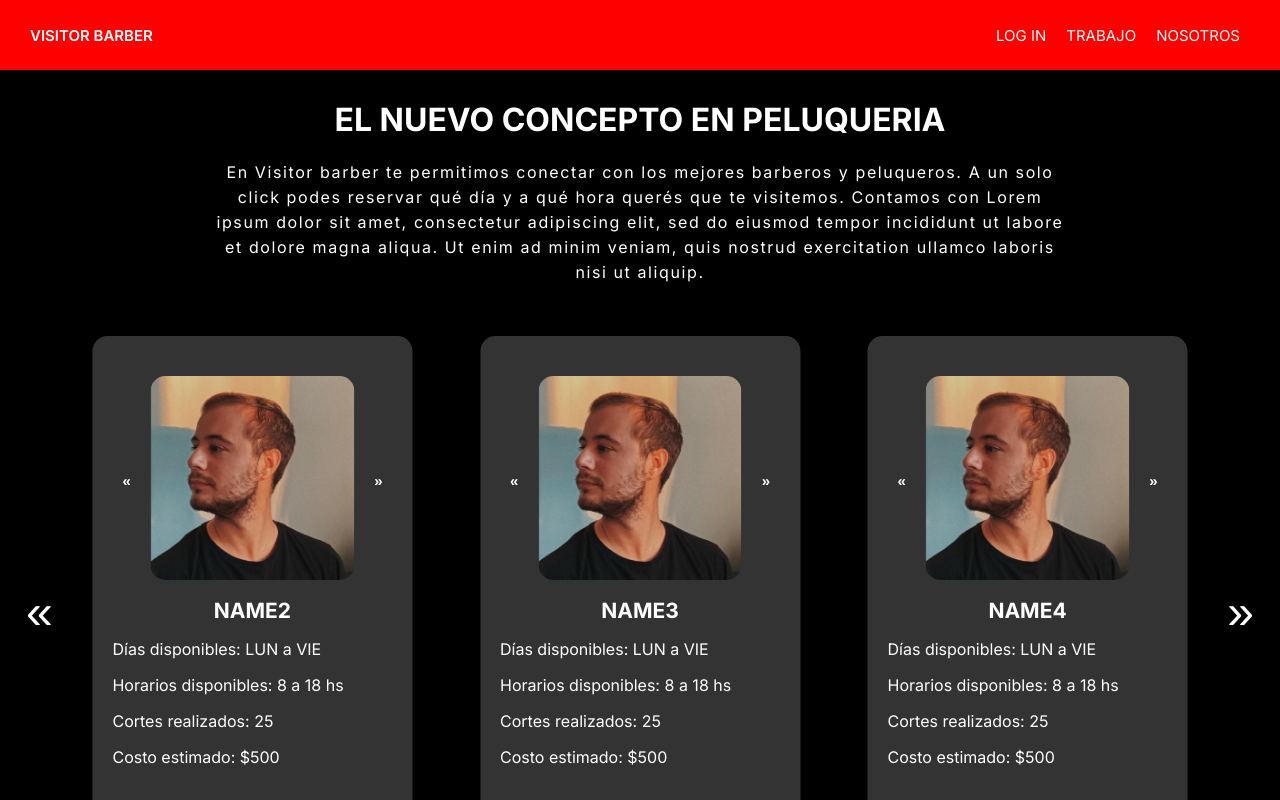
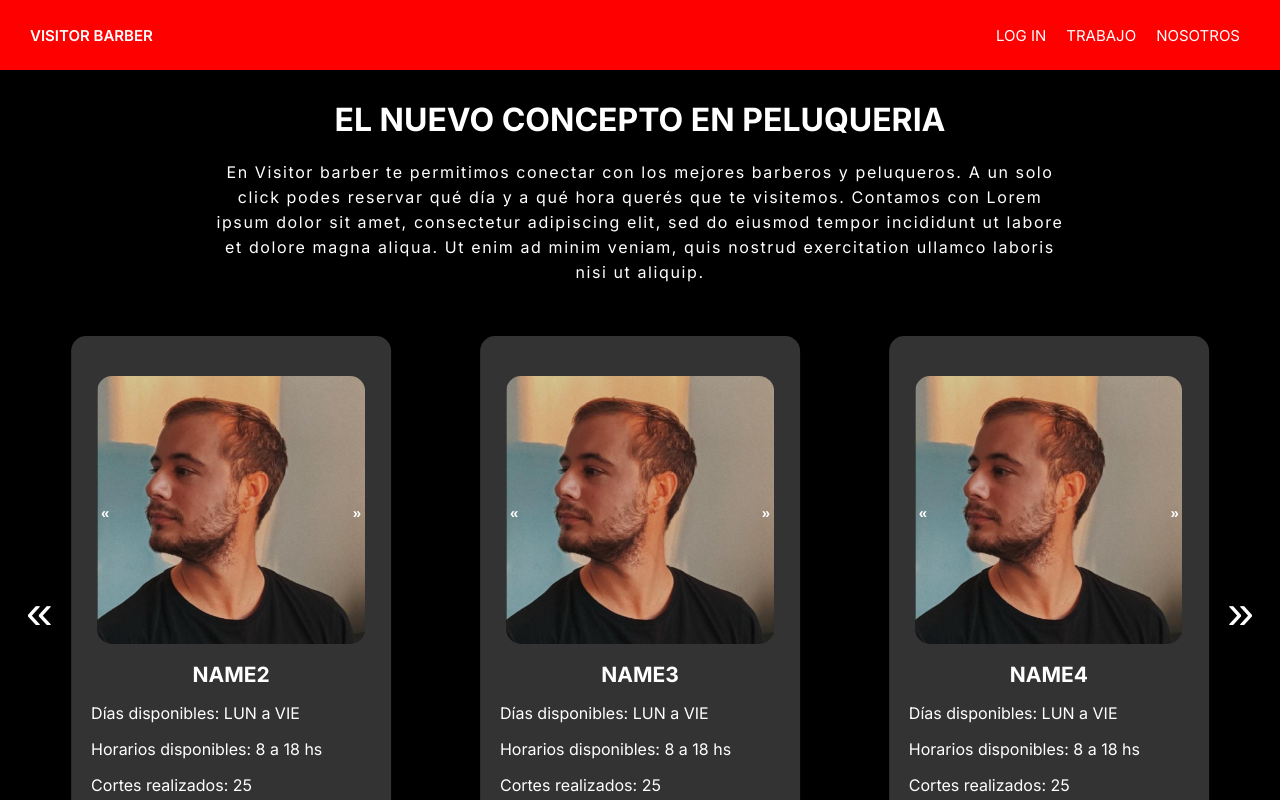
Before and after one commit to perassijulian/VisitorBarber, a React (Create React App) app: page / in a window 1280 px wide. Built offline with nearby package versions, Linux system fonts and the light colour scheme.

Commit message:
responsive

```diff
--- a/src/Carousel.scss
+++ b/src/Carousel.scss
@@ -1,29 +1,30 @@
-.carousel-container{
+@import './Variables.scss';
+
+.carousel{
     width: 100%;
     display:flex;
-}
 
-.carousel {
+
+    &--pause {
         overflow: hidden;
         width: 100%;
     }
 
-.inner{
+    &--inner{
         white-space: nowrap;
         transition: transform 0.5s;
     }
 
-.carousel--item{
+    &--item{
         display: inline-flex;
         align-items: center;
         justify-content: center;
     }
 
-.indicator-button{
+    &--button--left, &--button--right{
         font-size: 3rem;
         background-color: transparent;
         border:none;
-
         color: #FFF;
 
         &:hover{
@@ -34,3 +35,16 @@
             opacity: 0.3;
         }
     }
+    &--button--left{
+        margin-right:-2rem;
+        z-index: 2;
+    }
+
+    &--button--right{
+        margin-left:-2rem;
+        z-index: 2;
+
+    }
+
+
+}
--- a/src/components/Carrousel.js
+++ b/src/components/Carrousel.js
@@ -47,9 +47,9 @@ const Carousel = (props, { children }) => {
     });
 
     return (
-        <div className="carousel-container">
+        <div className="carousel">
             <button
-                className='indicator-button'
+                className='carousel--button--left'
                 onClick={() => {
                     updateIndex(activeIndex-1)
                 }}>
@@ -57,18 +57,18 @@ const Carousel = (props, { children }) => {
             </button>
             <div
                 {...handlers}
-                className='carousel'
+                className='carousel--pause'
                 onMouseEnter={() => setPaused(true)}
                 onMouseLeave={() => setPaused(false)}
             >
-                <div className='inner' style={{ transform: `translateX(-${activeIndex*(100/props.amountItems)}%)` }}>
+                <div className='carousel--inner' style={{ transform: `translateX(-${activeIndex*(100/props.amountItems)}%)` }}>
                     {React.Children.map(props.children, (child,index) => {
                         return React.cloneElement( child, {width: `${100/props.amountItems}%` });
                     })}
                 </div>
             </div>
             <button
-                className='indicator-button'
+                className='carousel--button--right'
                 onClick={() => {
                     updateIndex(activeIndex+1)
                 }}>
```
Lines whose indentation alone changed are shown as unchanged.
